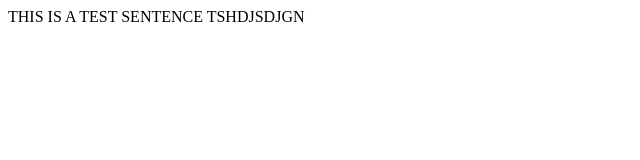
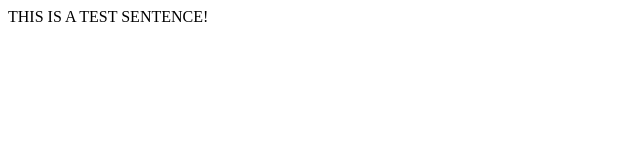
Before and after one commit to YahyeTest/Test1, a plain HTML site: page git_tst/index.html in a window 1280 px wide. Shown: the whole page, without its empty margins (0-640 px from the left). Drawn offline with Linux system fonts and the light colour scheme.

Commit message:
changed index.html

```diff
--- a/git_tst/index.html
+++ b/git_tst/index.html
@@ -4,6 +4,6 @@
 	</head>
 
 	<body>
-		<p>THIS IS A TEST SENTENCE TSHDJSDJGN</p>
+		<p>THIS IS A TEST SENTENCE!</p>
 	</body>
 </html>
```
